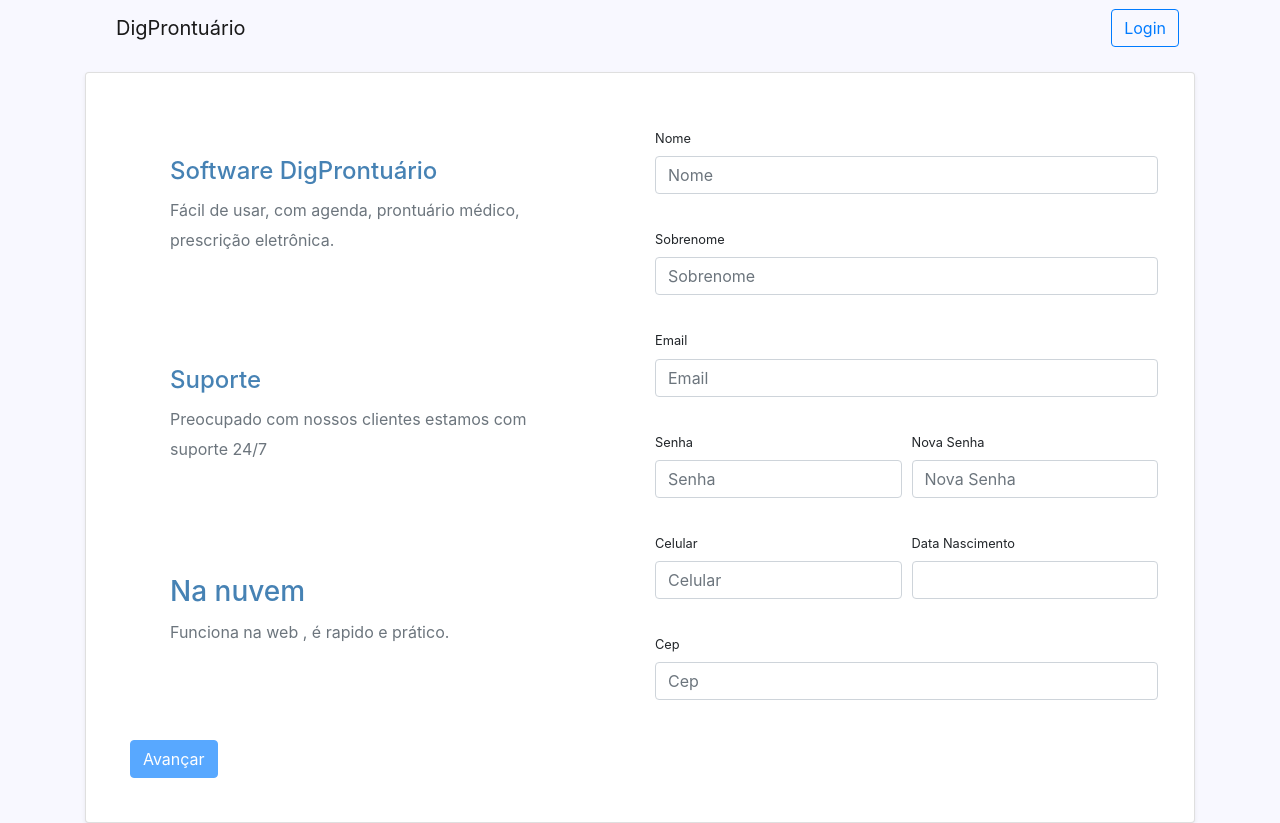
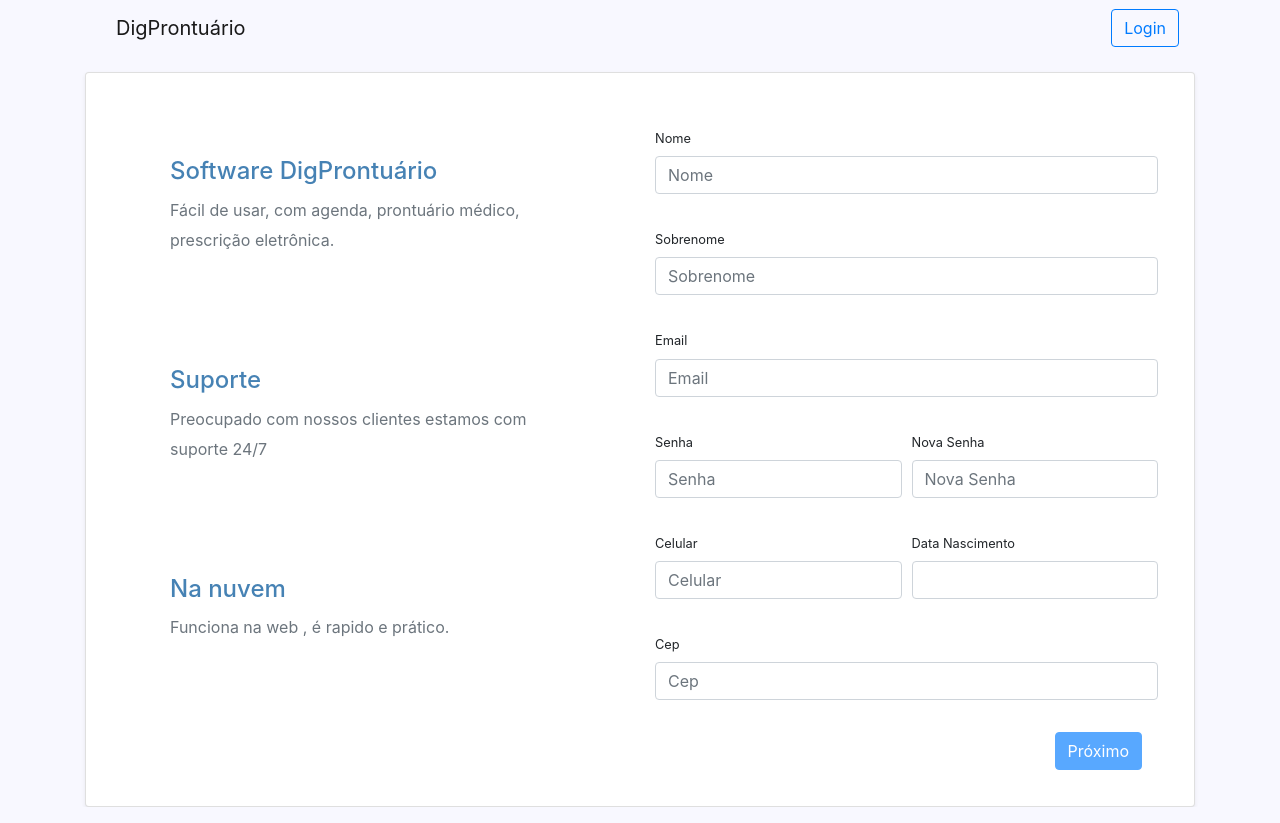
Before and after one commit to andremferreira/digpront-frontend, a React (Create React App) app: page /register in a window 1280 px wide. Built offline with nearby package versions, Linux system fonts and the light colour scheme.

Commit message:
#fix views

```diff
--- a/src/components/CardHeader/index.js
+++ b/src/components/CardHeader/index.js
@@ -2,7 +2,7 @@ import React from "react";
 
 const CardHeader = props => {
   return (
-    <section className={`card ${props.shadow} p-3 mt-3 bg-white `}>
+    <section className={`card ${props.shadow} p-3 mt-3 bg-white mb-3`}>
       {props.title && (
         <div className="card-header bg-transparent">{props.title}</div>
       )}
--- a/src/components/renderInput/index.js
+++ b/src/components/renderInput/index.js
@@ -14,7 +14,12 @@ const renderInput = ({
     </small>
     <div className={`form-group${touched && error ? " has-error" : ""}`}>
       <input {...input} placeholder={label} type={type} className={className} />
-      {touched && (error && <span>{error}</span>)}
+      {touched &&
+        (error && (
+          <small>
+            <span className="text-danger">{error}</span>
+          </small>
+        ))}
     </div>
   </div>
 );
--- a/src/scenes/Sign/scenes/Login/index.js
+++ b/src/scenes/Sign/scenes/Login/index.js
@@ -8,7 +8,7 @@ import LinkButton from "../LinkButton";
 import { Redirect } from "react-router-dom";
 import Alert from "../../../../components/alert";
 
-const required = value => (value ? undefined : "Campo obrigatório");
+const required = value => (value ? undefined : "Campo obrigatório!");
 
 class Login extends React.Component {
 
--- /dev/null
+++ b/src/scenes/Sign/scenes/Register/components/Apresentation/index.js
@@ -0,0 +1,10 @@
+import React from "react";
+
+export const Apresentation = props => {
+  return (
+    <div className="col-md-12  p-lg-5 mx-auto ">
+      <h4 className=" theme">{props.title} </h4>
+      <p className="lead font-weight-normal text-muted">{props.children}</p>
+    </div>
+  );
+};
--- a/src/scenes/Sign/scenes/Register/components/PersonalData/index.js
+++ b/src/scenes/Sign/scenes/Register/components/PersonalData/index.js
@@ -75,6 +75,7 @@ const PersonalData = ({ required }) => (
         label="Data Nascimento"
         validate={[required]}
         col="6"
+
       />
       <Field
         name="cep"
--- a/src/scenes/Sign/scenes/Register/index.js
+++ b/src/scenes/Sign/scenes/Register/index.js
@@ -11,6 +11,7 @@ import Personalize from "../Register/components/Personalize";
 import Stepper from "react-stepper-horizontal";
 import Button from "./components/Button";
 import { NavBar } from "../../../../components/NavBar";
+import { Apresentation } from "./components/Apresentation";
 
 const required = value => (value ? undefined : "Campo obrigatório");
 
@@ -75,54 +76,50 @@ class Register extends React.Component {
           <CardHeader shadow="shadow-sm">
             <div className="row">
               <div className="col-6 ">
-                <div className="col-md-12  p-lg-5 mx-auto ">
-                  <h4 className=" theme">Software DigProntuário </h4>
-                  <p className="lead font-weight-normal text-muted">
+                <Apresentation title="Software DigProntuário">
                   <small>
                     {" "}
                     Fácil de usar, com agenda, prontuário médico, prescrição
                     eletrônica.{" "}
                   </small>
-                  </p>
-                </div>
-                <div className="col-md-12 p-lg-5 mx-auto ">
-                  <h4 className="theme">Suporte</h4>
-                  <p className="lead font-weight-normal text-muted">
+                </Apresentation>
+                <Apresentation title="Suporte">
+                  {" "}
                   <small>
                     {" "}
                     Preocupado com nossos clientes estamos com suporte 24/7{" "}
                   </small>
-                  </p>
-                </div>
-                <div className="col-md-12 p-lg-5 mx-auto ">
-                  <h3 className="theme">Na nuvem</h3>
-                  <p className="lead font-weight-normal text-muted">
+                </Apresentation>
+                <Apresentation title="Na nuvem">
+                  {" "}
                   <small>Funciona na web , é rapido e prático.</small>
-                  </p>
-                </div>
+                </Apresentation>
               </div>
               <div className="col-6 mt-3">
                 {currentStep === 0 && <PersonalData required={required} />}
                 {currentStep === 1 && <Degree required={required} />}
                 {currentStep === 2 && <Personalize required={required} />}
               </div>
-            </div>
-
+              <div className="col-12 ">
+                <Button
+                  name="Próximo"
+                  onClick={this.onClickNext}
+                  outline="btn-primary float-right"
+                  submitting={submitting}
+                  invalid={invalid}
+                />
                 {currentStep !== 0 && (
                   <Button
                     name="voltar"
                     onClick={this.onClickBack}
-                outline="btn-outline-primary"
+                    outline="btn-outline-primary float-right"
                   />
                 )}
-            <Button
-              name="Avançar"
-              onClick={this.onClickNext}
-              outline="btn-primary m-2"
-              //  submitting={submitting}
-              invalid={invalid}
-            />
+              </div>
+            </div>
+
           </CardHeader>
+
         </form>
       </div>
     );
--- a/src/scenes/Sign/scenes/Register/sagas.js
+++ b/src/scenes/Sign/scenes/Register/sagas.js
@@ -5,7 +5,7 @@ import Api from "../../../../api";
 export default function* submitRegister(action) {
   try {
     yield put(startSubmit("registerForm"));
-    console.log(action.payload)
+    console.log("register",action.payload)
     //const response = yield call(Api.post, "/signup", action.payload);
    // yield put({ type: "REGISTER_SUCCESS", payload: response });
     yield put(stopSubmit("registerForm"));
```
Lines whose indentation alone changed are shown as unchanged.
